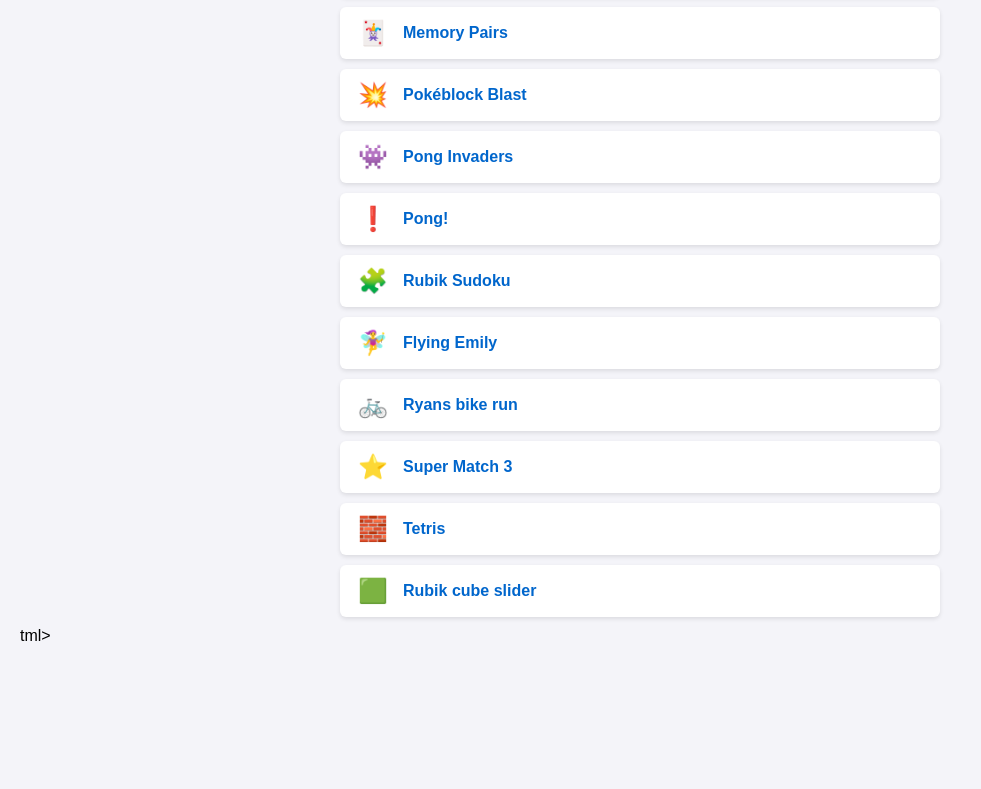
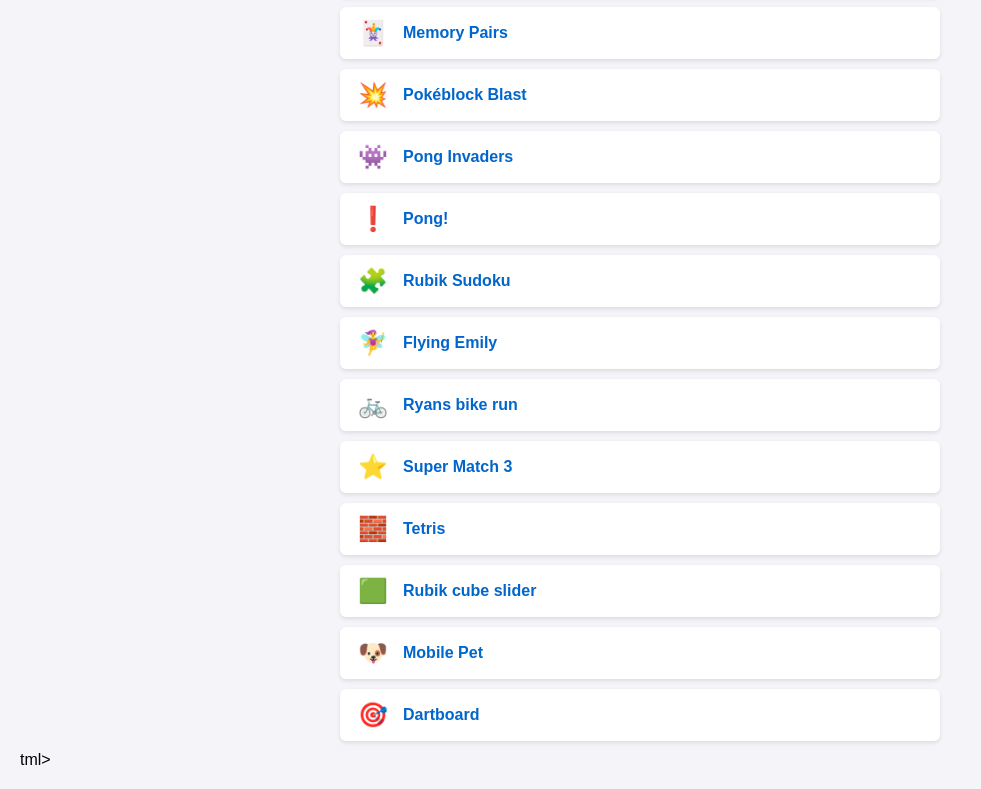
Before and after one commit to bazzarn123-coder/GAME-LIST-by-Bazzarn, a plain HTML site: page index.html in a window 1280 px wide. Shown: the part 569-1358 px from the top of the page, without its empty margins (0-981 px from the left). Before the commit the page ends 1234 px from the top, so only its background shows below. Drawn offline with Linux system fonts and the light colour scheme.

Commit message:
Update index.html

```diff
--- a/index.html
+++ b/index.html
@@ -70,6 +70,8 @@
         <li><span class="icon">⭐</span><a href="https://bazzarn123-coder.github.io/Super-Match/" target="_blank">Super Match 3</a></li>
         <li><span class="icon">🧱</span><a href="https://bazzarn123-coder.github.io/Tetris-clone/" target="_blank">Tetris</a></li>
         <li><span class="icon">🟩</span><a href="https://bazzarn123-coder.github.io/Rubic-Tiles/" target="_blank">Rubik cube slider</a></li>
+        <li><span class="icon">🐶</span><a href="https://bazzarn123-coder.github.io/Mobile-pet/" target="_blank">Mobile Pet</a></li>
+        <li><span class="icon">🎯</span><a href="https://bazzarn123-coder.github.io/Darts-Score-Calculator/" target="_blank">Dartboard</a></li>
     </ul>
 
 </body>
```
